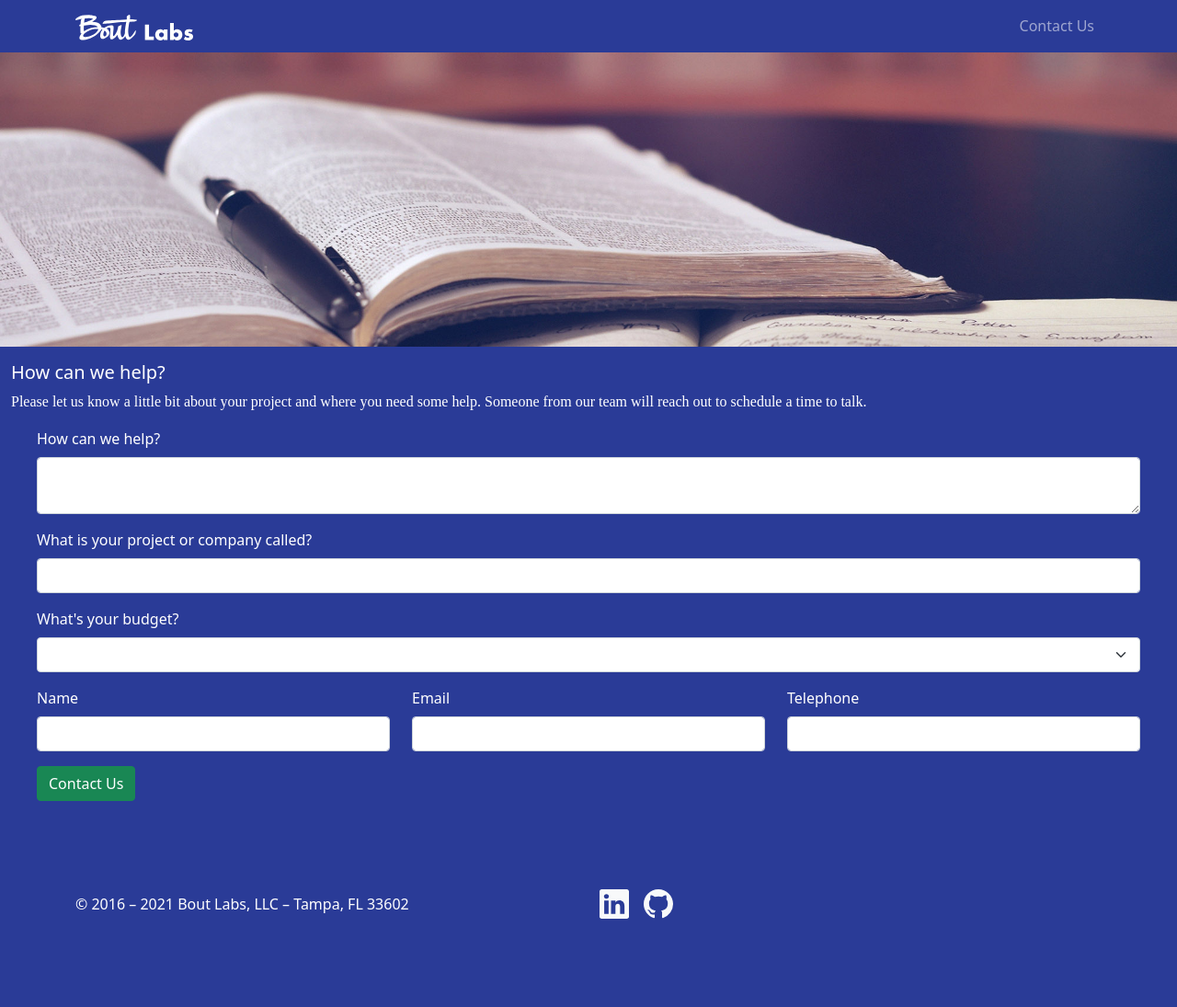
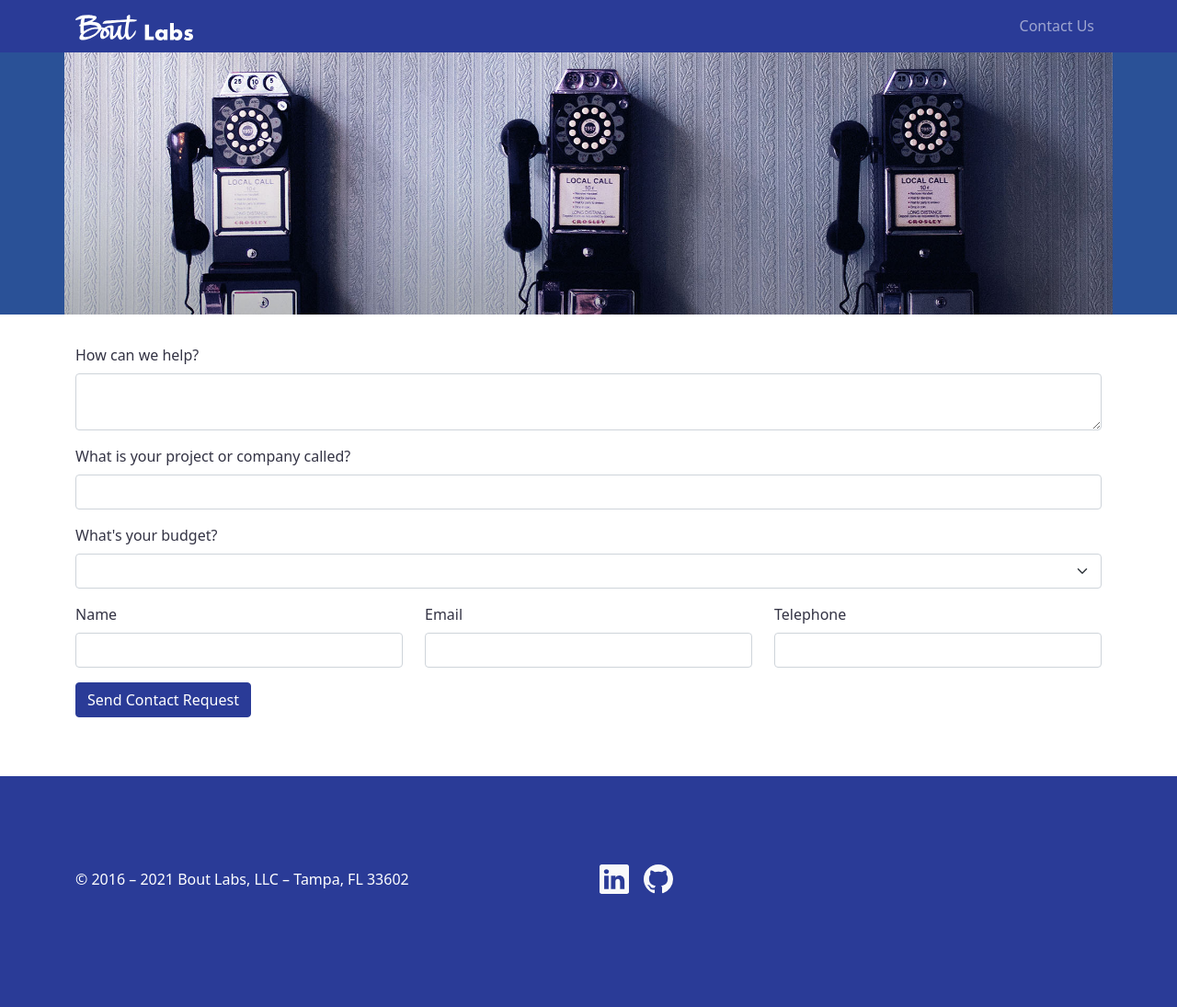
Before and after one commit to BoutLabs/boutlabs.github.io, a Jekyll site: the page built from contact-us.md, in a window 1280 px wide. Shown: the whole page at 92% size. Built offline with Jekyll 4.4.1, drawn with Linux system fonts in a browser that asks for light colours; some web fonts are replaced; after the commit the page ends 1068 px from its top, so only the background shows below that.

Commit message:
Add featured images

```diff
--- a/_includes/capsule-web-form.html
+++ b/_includes/capsule-web-form.html
@@ -7,21 +7,21 @@
     <input type="hidden" name="DEVELOPER" value="TRUE"/>
   {% endif %}
 
-  <div class="row m-3">
+  <div class="row mb-3">
     <div class="col">
       <label for="contactReason" class="form-label">How can we help?</label>
       <textarea name="NOTE" class="form-control" id="contactReason"></textarea>
     </div>
   </div>
 
-  <div class="row m-3">
+  <div class="row my-3">
     <div class="col">
       <label for="contactCompany" class="form-label">What is your project or company called?</label>
       <input type="text" name="ORGANISATION_NAME" class="form-control" id="contactCompany" required>
     </div>
   </div>
 
-  <div class="row m-3">
+  <div class="row my-3">
     <div class="col">
       <label for="contactBudget" class="form-label">What's your budget?</label>
       <select class="form-select" id="contactBudget" name="CUSTOMFIELD[Budget]">
@@ -36,7 +36,7 @@
     </div>
   </div>
 
-  <div class="row m-3">
+  <div class="row my-3">
     <div class="col-md-4">
       <label for="contactName" class="form-label">Name</label>
       <input type="text" name="PERSON_NAME" class="form-control" id="contactName" required>
@@ -53,9 +53,9 @@
     </div>
   </div>
 
-  <div class="row m-3">
+  <div class="row my-3">
     <div class="col">
-      <input class="btn btn-success" type="submit" value="Contact Us">
+      <input class="btn btn-primary" type="submit" value="Send Contact Request">
     </div>
   </div>
 </form>
--- a/_layouts/contact.html
+++ b/_layouts/contact.html
@@ -2,25 +2,25 @@
 layout: default
 ---
 
-<div class="container-fluid p-0 mb-3">
-  <div class="row">
-    <div class="col">
-      <img src="/assets/images/contact-header.jpg" class="img-fluid" alt="Pen laying inside a book">
+<div class="container-wrapper even-container">
+  <div class="container p-0">
+    <div class="row align-items-center">
+      <div class="col">
+        <img src="/assets/images/contact-header.jpg" class="img-fluid" alt="" role="presentation">
+      </div>
     </div>
   </div>
 </div>
 
-<div class="container-fluid">
-  {{ content }}
+<div class="container-wrapper text-container">
+  <div class="container py-3">
+    {{ content }}
+  </div>
 </div>
 
-<div class="container-fluid">
-  <div class="mb-3">
+<div class="container-wrapper text-container">
+  <div class="container pb-5">
     <div>
-      <h5>How can we help?</h5>
-      <p>
-        Please let us know a little bit about your project and where you need some help. Someone from our team will reach out to schedule a time to talk.
-      </p>
       {% include capsule-web-form.html %}
     </div>
   </div>
--- a/index.html
+++ b/index.html
@@ -6,7 +6,7 @@ layout: landing
   <div class="container-xl p-0">
     <div class="row align-items-center">
       <div class="col">
-        <img src="/assets/images/brainstorming-session.jpg" class="img-fluid" alt="Brainstorming session">
+        <img src="/assets/images/brainstorming-session.jpg" class="img-fluid" alt="Bout Labs logo">
       </div>
     </div>
   </div>
@@ -86,9 +86,9 @@ layout: landing
 
 <div class="container-wrapper odd-container">
   <div class="container py-3">
-    <div class="row flex-lg-row-reverse g-5 py-5">
+    <div class="row flex-lg-row g-5 py-5">
       <div class="col-10 col-sm-8 col-lg-4">
-        <img src="/assets/images/bout-labs-circle.png" class="d-block mx-auto img-fluid rounded" alt="" role="presentation"
+        <img src="/assets/images/technology-consulting.jpg" class="d-block mx-auto img-fluid rounded" alt="" role="presentation"
           loading="lazy">
       </div>
       <div class="col-lg-8">
```
Also changed, not shown: assets/images/contact-header.jpg, assets/images/technology-consulting.jpg (added).
